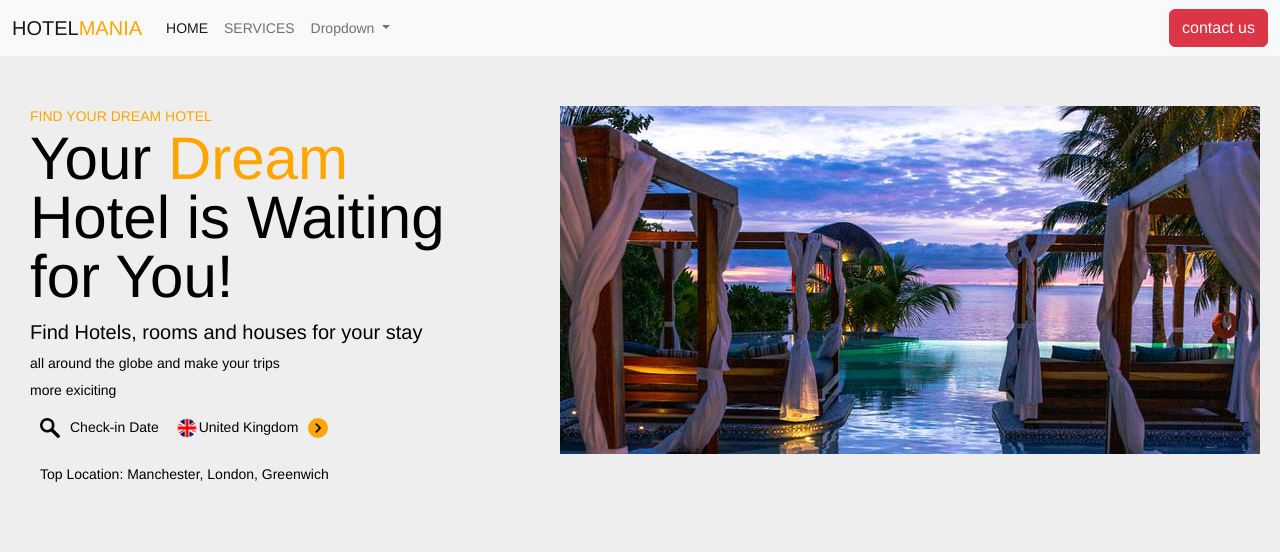
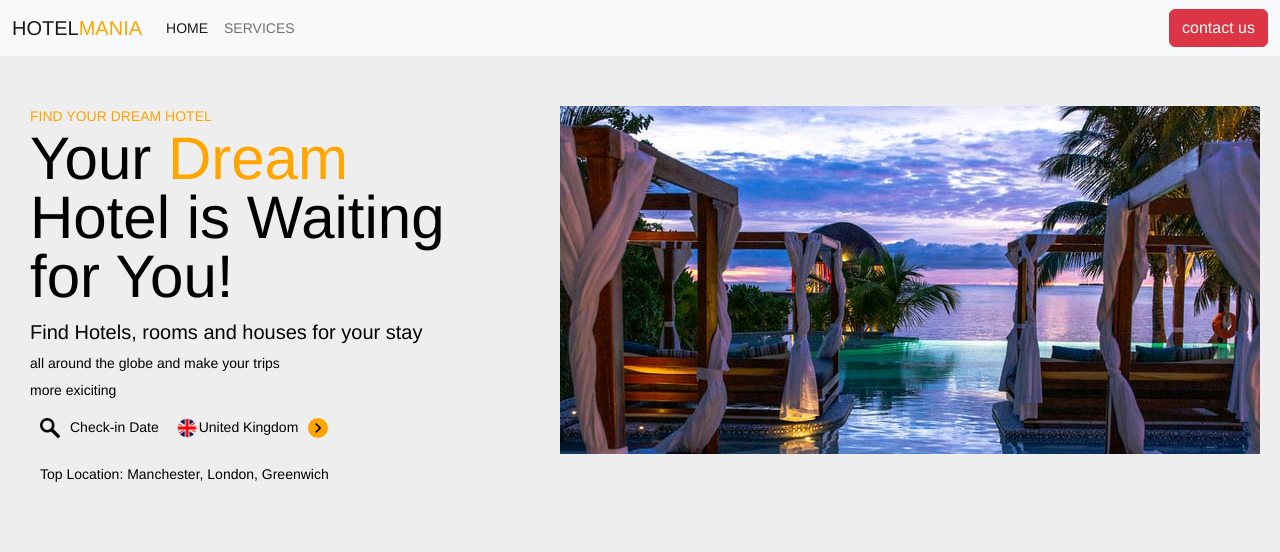
Before and after one commit to eremiah3/Hotel, a plain HTML site: page index.html in a window 1280 px wide. Shown: the top 552 px of the page. Drawn offline with nearby package versions, Linux system fonts and the light colour scheme.

Commit message:
complete

```diff
--- a/land.html
+++ b/index.html
@@ -80,8 +80,7 @@ href="https://cdn.jsdelivr.net/npm/swiper/swiper-bundle.min.css"
                 <a class="nav-link" href="/services.html">SERVICES</a>
 
               </li>
-              <li class="nav-item dropdown">
-                <a class="nav-link dropdown-toggle" href="#" role="button" data-bs-toggle="dropdown" aria-expanded="false">
+              <!-- <li class="nav-item dropdown"> href="#" role="button" data-bs-toggle="dropdown" aria-expanded="false">
                   Dropdown
                 </a>
                 <ul class="dropdown-menu">
@@ -145,7 +144,7 @@ href="https://cdn.jsdelivr.net/npm/swiper/swiper-bundle.min.css"
    </div>
    <p class="locate">Top Location: Manchester, London, Greenwich</p>
    <div class="link">
-   <a  class="goo"  href="https://www.google.com/">Google
+    <a  class="goo"  href="https://www.google.com/">Google
     <img class="new22" src="images/images/g.png">
    </a>
    <a class="face" href=" https://www.facebook.com/">Facebook
```
